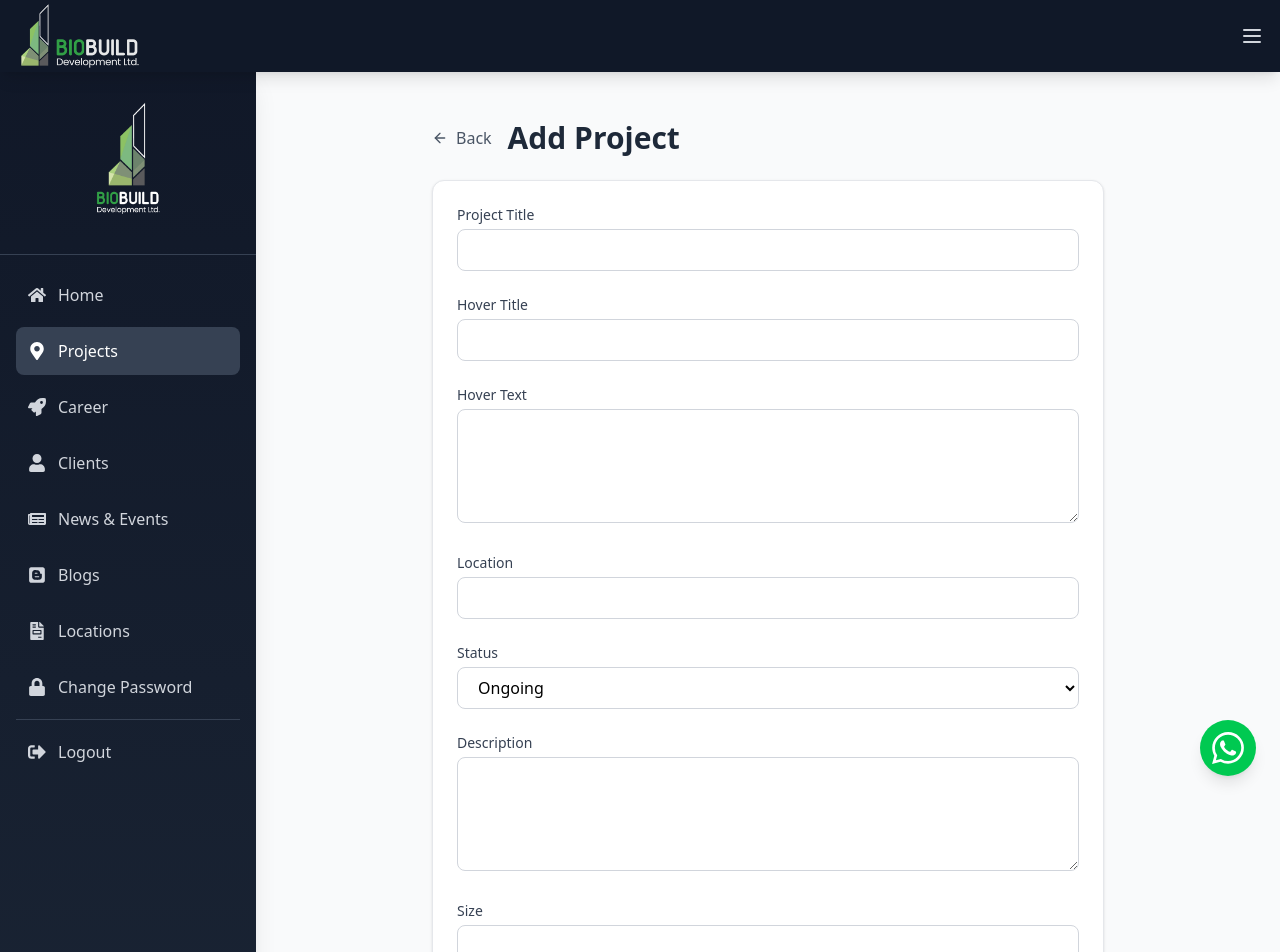
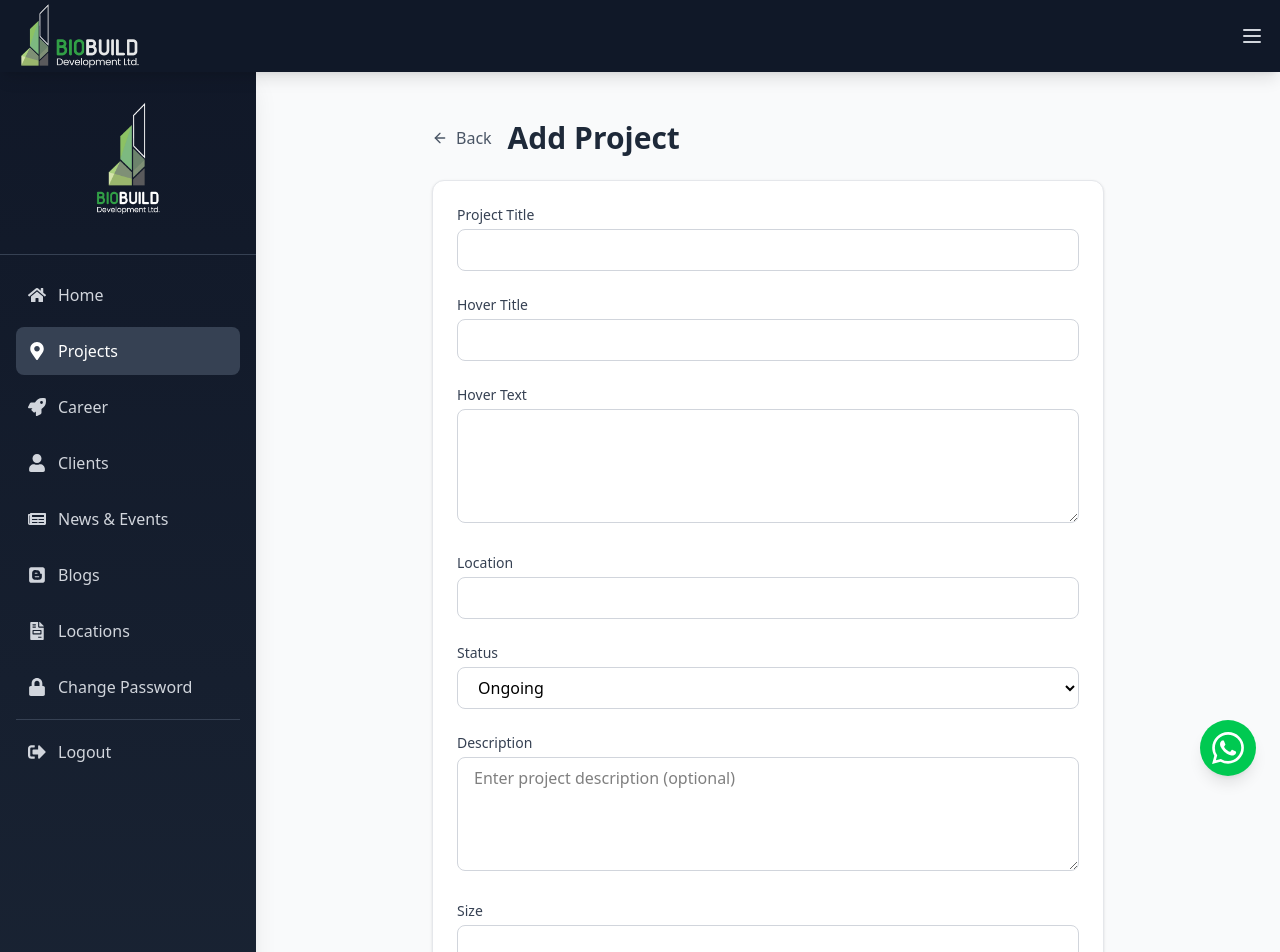
Before and after one commit to Kamiaaa/biobuild, a Next.js app: page /projects/add in a window 1280 px wide. Shown: the top 952 px of the page. Built offline with nearby package versions, Linux system fonts and the light colour scheme.

Commit message:
add project page updated

```diff
--- a/app/projects/add/page.tsx
+++ b/app/projects/add/page.tsx
@@ -54,12 +54,13 @@ const AddProjectPage = () => {
     setLoading(true);
     setMessage(null);
 
-    if (!title || !hoverTitle || !hoverText || !location || !status || !description ||
-        !size || !units || !floors || amenities.length === 0 || !imageFile) {
-      setMessage({ text: 'All fields are required', type: 'error' });
+    if (!title || !hoverTitle || !hoverText || !location || !status ||
+      !size || !units || !floors || amenities.length === 0 || !imageFile) {
+      setMessage({ text: 'All fields are required (except description)', type: 'error' });
       setLoading(false);
       return;
     }
+
 
     try {
       const formData = new FormData();
@@ -197,8 +198,15 @@ const AddProjectPage = () => {
               {/* description */}
               <div>
                 <label htmlFor="description" className="block text-sm font-medium text-gray-700 dark:text-gray-300 mb-1">Description</label>
-                <textarea id="description" rows={4} value={description} onChange={(e) => setDescription(e.target.value)} required
-                  className="w-full px-4 py-2 border border-gray-300 dark:border-gray-600 rounded-lg dark:bg-gray-700 dark:text-white" />
+                <textarea
+                  id="description"
+                  rows={4}
+                  value={description}
+                  onChange={(e) => setDescription(e.target.value)}
+                  placeholder="Enter project description (optional)"
+                  className="w-full px-4 py-2 border border-gray-300 dark:border-gray-600 rounded-lg dark:bg-gray-700 dark:text-white"
+                />
+
               </div>
 
               {/* size */}
```
